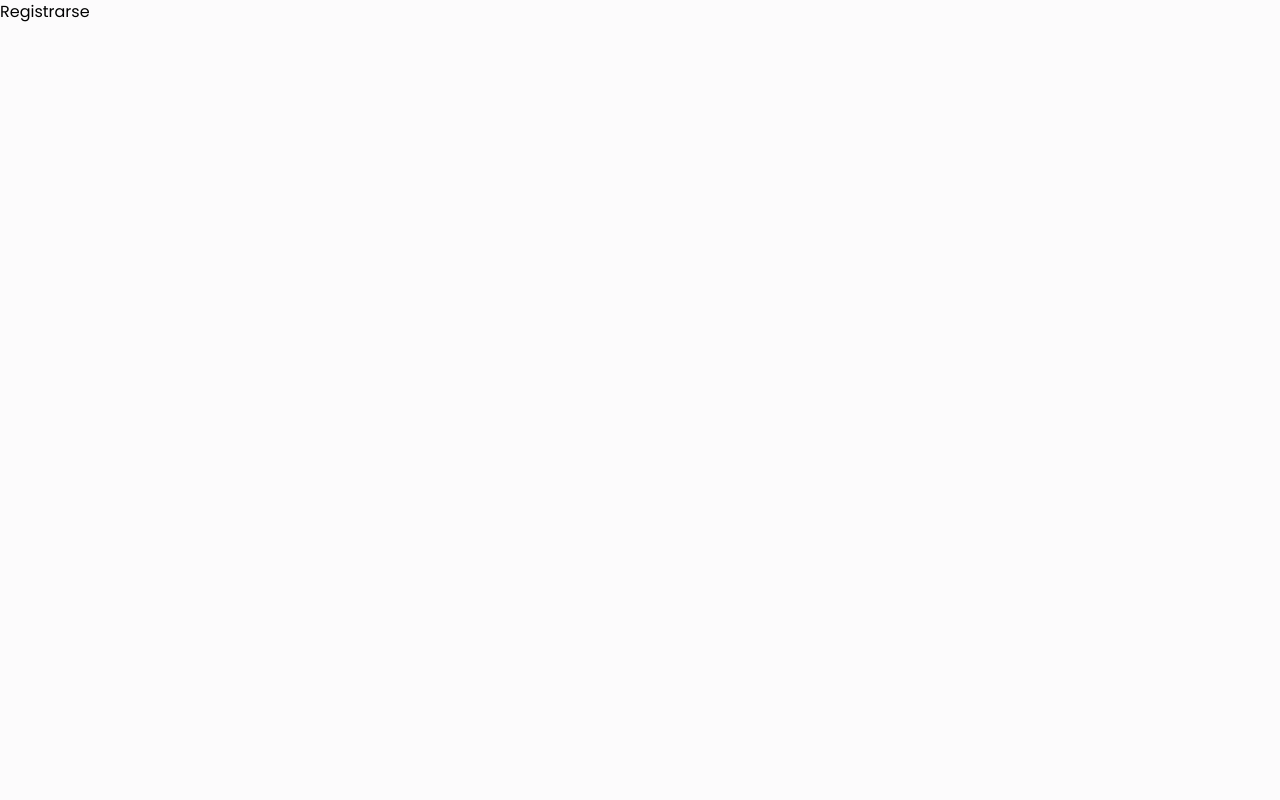
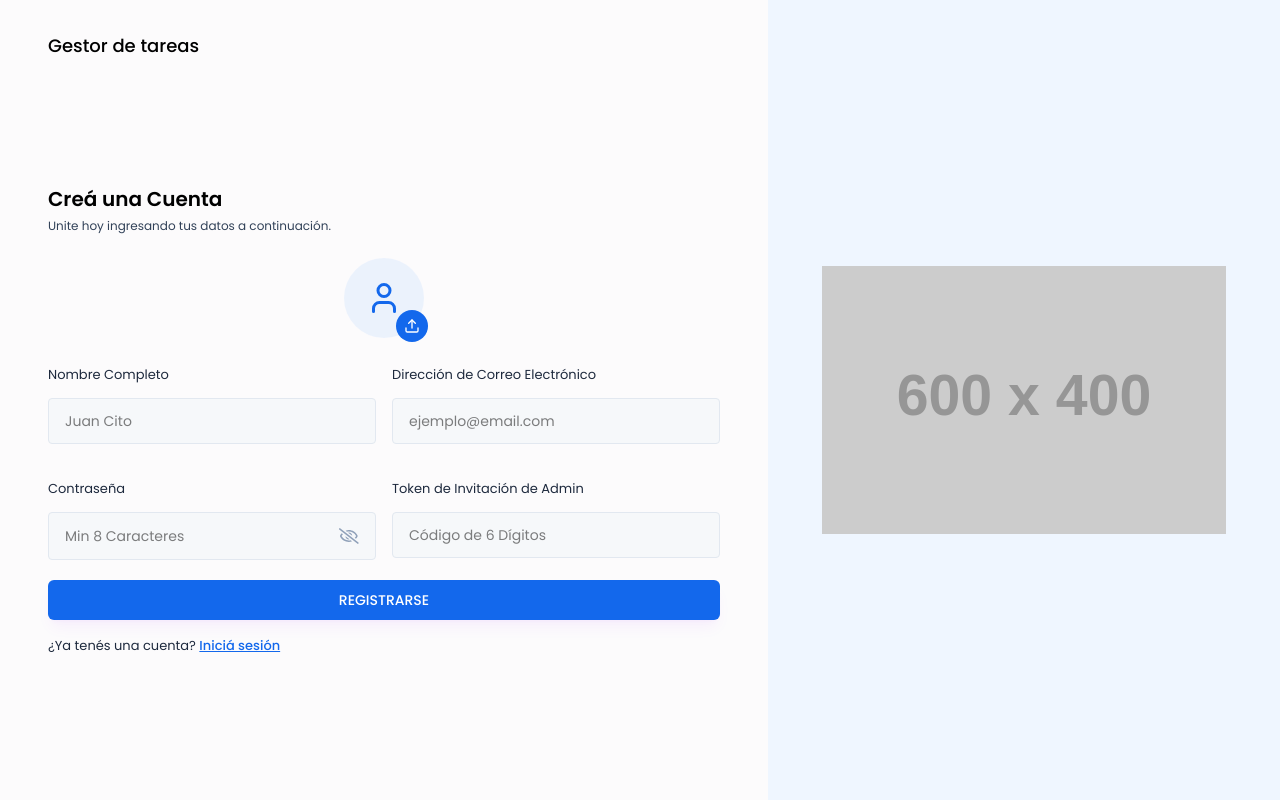
Before and after one commit to ACondori95/admin-tarea, a React (Vite) app in the folder frontend/: page /registrarse in a window 1280 px wide. Built offline with nearby package versions, Linux system fonts and the light colour scheme.

Commit message:
Building the Sign-Up Form UI

```diff
--- /dev/null
+++ b/frontend/src/components/Inputs/ProfilePhotoSelector.jsx
@@ -0,0 +1,69 @@
+import React, {useRef, useState} from "react";
+import {LuTrash, LuUpload, LuUser} from "react-icons/lu";
+
+const ProfilePhotoSelector = ({image, setImage}) => {
+  const inputRef = useRef(null);
+  const [previewUrl, setPreviewUrl] = useState(null);
+
+  const handleImageChange = (event) => {
+    const file = event.target.files[0];
+    if (file) {
+      // Update the image state
+      setImage(file);
+
+      // Generate preview URL from the file
+      const preview = URL.createObjectURL(file);
+      setPreviewUrl(preview);
+    }
+  };
+
+  const handleRemoveImage = () => {
+    setImage(null);
+    setPreviewUrl(null);
+  };
+
+  const onChooseFile = () => {
+    inputRef.current.click();
+  };
+
+  return (
+    <div className='flex justify-center mb-6'>
+      <input
+        type='file'
+        accept='image/*'
+        ref={inputRef}
+        onChange={handleImageChange}
+        className='hidden'
+      />
+
+      {!image ? (
+        <div className='w-20 h-20 flex items-center justify-center bg-blue-100/50 rounded-full relative cursor-pointer'>
+          <LuUser className='text-4xl text-primary' />
+
+          <button
+            type='button'
+            className='w-8 h-8 flex items-center justify-center bg-primary text-white rounded-full absolute -bottom-1 -right-1 cursor-pointer'
+            onClick={onChooseFile}>
+            <LuUpload />
+          </button>
+        </div>
+      ) : (
+        <div className='relative'>
+          <img
+            src={previewUrl}
+            alt='Foto de Perfil'
+            className='w-20 h-20 rounded-full object-cover'
+          />
+          <button
+            type='button'
+            className='w-8 h-8 flex items-center justify-center bg-red-500 text-white rounded-full absolute -bottom-1 -right-1'
+            onClick={handleRemoveImage}>
+            <LuTrash />
+          </button>
+        </div>
+      )}
+    </div>
+  );
+};
+
+export default ProfilePhotoSelector;
--- a/frontend/src/pages/Auth/Registrarse.jsx
+++ b/frontend/src/pages/Auth/Registrarse.jsx
@@ -1,7 +1,106 @@
-import React from "react";
+import React, {useState} from "react";
+import AuthLayout from "../../components/Layouts/AuthLayout";
+import {validateEmail} from "../../utils/helper";
+import ProfilePhotoSelector from "../../components/Inputs/ProfilePhotoSelector";
+import Input from "../../components/Inputs/Input";
+import {Link} from "react-router-dom";
 
 const Registrarse = () => {
-  return <div>Registrarse</div>;
+  const [profilePic, setProfilePic] = useState(null);
+  const [fullName, setFullName] = useState("");
+  const [email, setEmail] = useState("");
+  const [password, setPassword] = useState("");
+  const [adminInviteToken, setAdminInviteToken] = useState("");
+
+  const [error, setError] = useState(null);
+
+  // Handle SignUp Form Submit
+  const handleSignUp = async (e) => {
+    e.preventDefault();
+
+    if (!fullName) {
+      setError("Por favor, ingresá el nombre completo.");
+      return;
+    }
+
+    if (!validateEmail(email)) {
+      setError(
+        "Por favor, ingresá una dirección de correo electrónico válida."
+      );
+      return;
+    }
+
+    if (!password) {
+      setError("Por favor, ingresá la contraseña.");
+      return;
+    }
+
+    setError("");
+
+    // SignUp API Call
+  };
+
+  return (
+    <AuthLayout>
+      <div className='lg:w-[100%] h-auto md:h-full mt-10 md:mt-0 flex flex-col justify-center'>
+        <h3 className='text-xl font-semibold text-black'>Creá una Cuenta</h3>
+        <p className='text-xs text-slate-700 mt-[5px] mb-6'>
+          Unite hoy ingresando tus datos a continuación.
+        </p>
+
+        <form onSubmit={handleSignUp}>
+          <ProfilePhotoSelector image={profilePic} setImage={setProfilePic} />
+
+          <div className='grid grid-cols-1 md:grid-cols-2 gap-4'>
+            <Input
+              value={fullName}
+              onChange={({target}) => setFullName(target.value)}
+              label='Nombre Completo'
+              placeholder='Juan Cito'
+              type='text'
+            />
+
+            <Input
+              value={email}
+              onChange={({target}) => setEmail(target.value)}
+              label='Dirección de Correo Electrónico'
+              placeholder='ejemplo@email.com'
+              type='text'
+            />
+
+            <Input
+              value={password}
+              onChange={({target}) => setPassword(target.value)}
+              label='Contraseña'
+              placeholder='Min 8 Caracteres'
+              type='password'
+            />
+
+            <Input
+              value={adminInviteToken}
+              onChange={({target}) => setAdminInviteToken(target.value)}
+              label='Token de Invitación de Admin'
+              placeholder='Código de 6 Dígitos'
+              type='text'
+            />
+          </div>
+
+          {error && <p className='text-red-500 text-xs pb-2.5'>{error}</p>}
+
+          <button type='submit' className='btn-primary'>
+            REGISTRARSE
+          </button>
+
+          <p className='text-[13px] text-slate-800 mt-3'>
+            ¿Ya tenés una cuenta?{" "}
+            <Link className='font-medium text-primary underline' to='/ingresar'>
+              Iniciá sesión
+            </Link>
+          </p>
+        </form>
+      </div>
+    </AuthLayout>
+  );
 };
 
 export default Registrarse;
```
